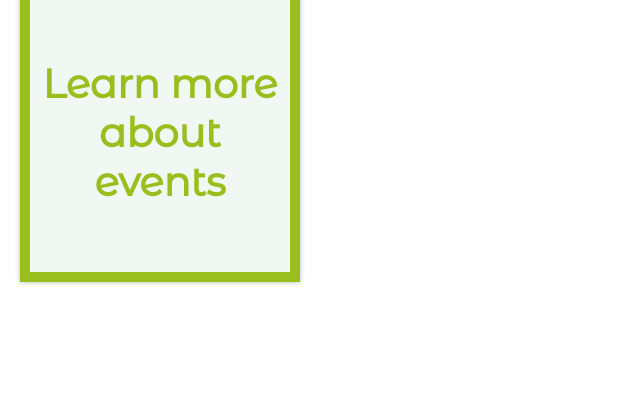
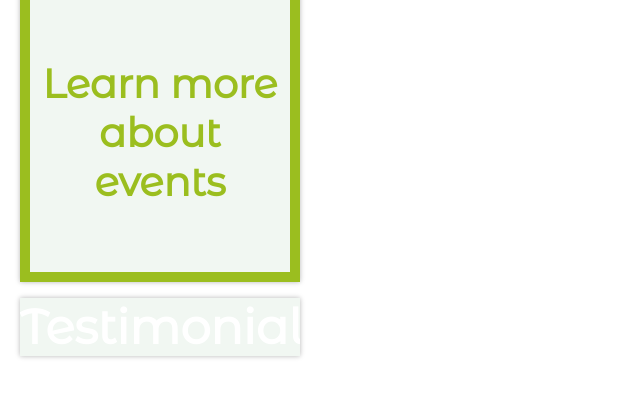
Before and after one commit to annaszalkiewicz/eaglegolfgroup, a React (Create React App) app: page / in a window 1280 px wide. Shown: the part 5716-6112 px from the top of the page, without its empty margins (0-640 px from the left). Built offline with nearby package versions, Linux system fonts and the light colour scheme.

Commit message:
Add testimonials header

```diff
--- a/src/js/Home.js
+++ b/src/js/Home.js
@@ -115,6 +115,9 @@ class Home extends Component {
             <button className="grid-item event-button event-item-4">
               <a href="#">Learn more about events</a>
             </button>
+            <header className="grid-item section-header testimonials-header">
+              <h2>Testimonials</h2>
+            </header>
           </div>
         </main>
         <Footer />
```
